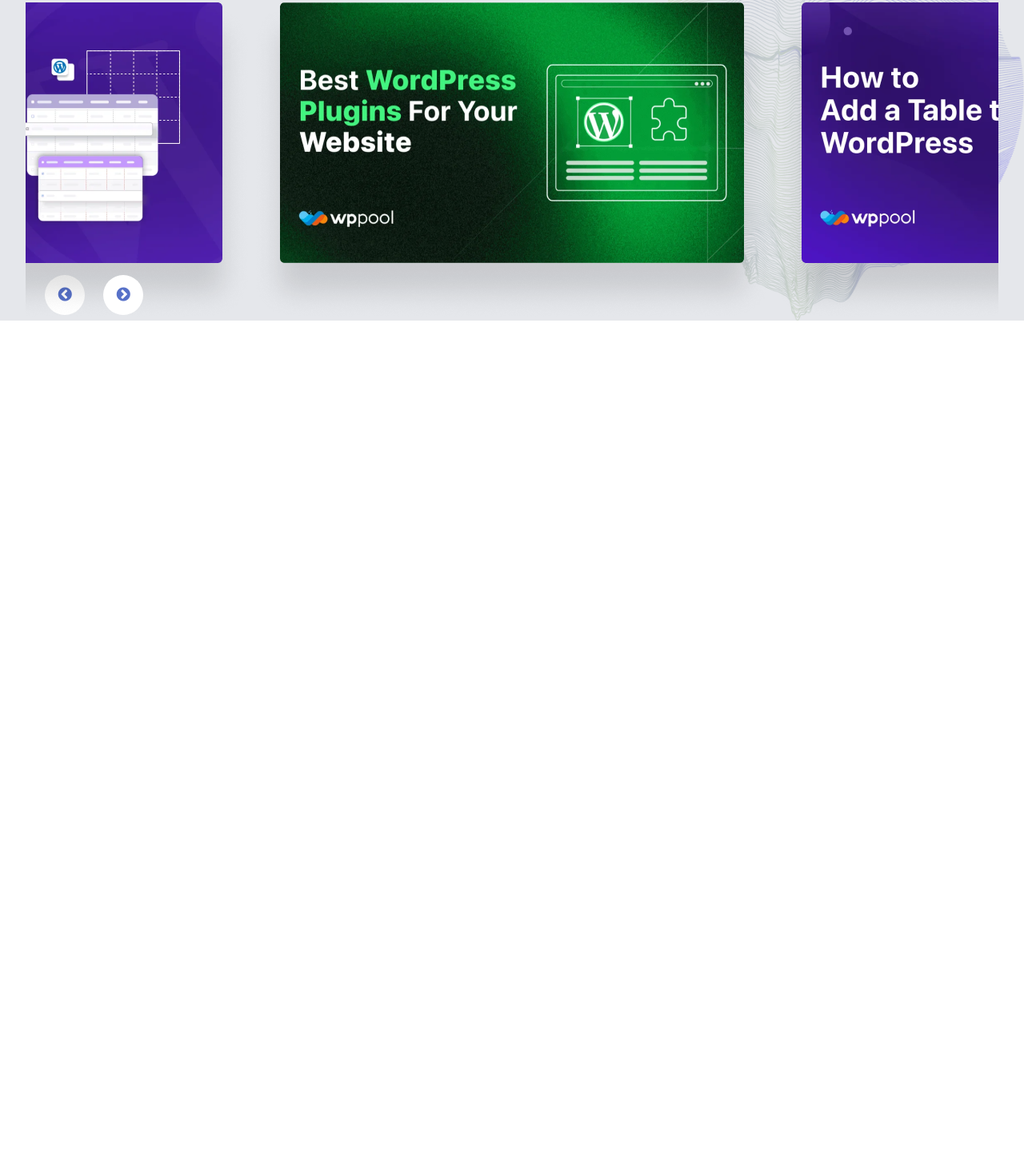
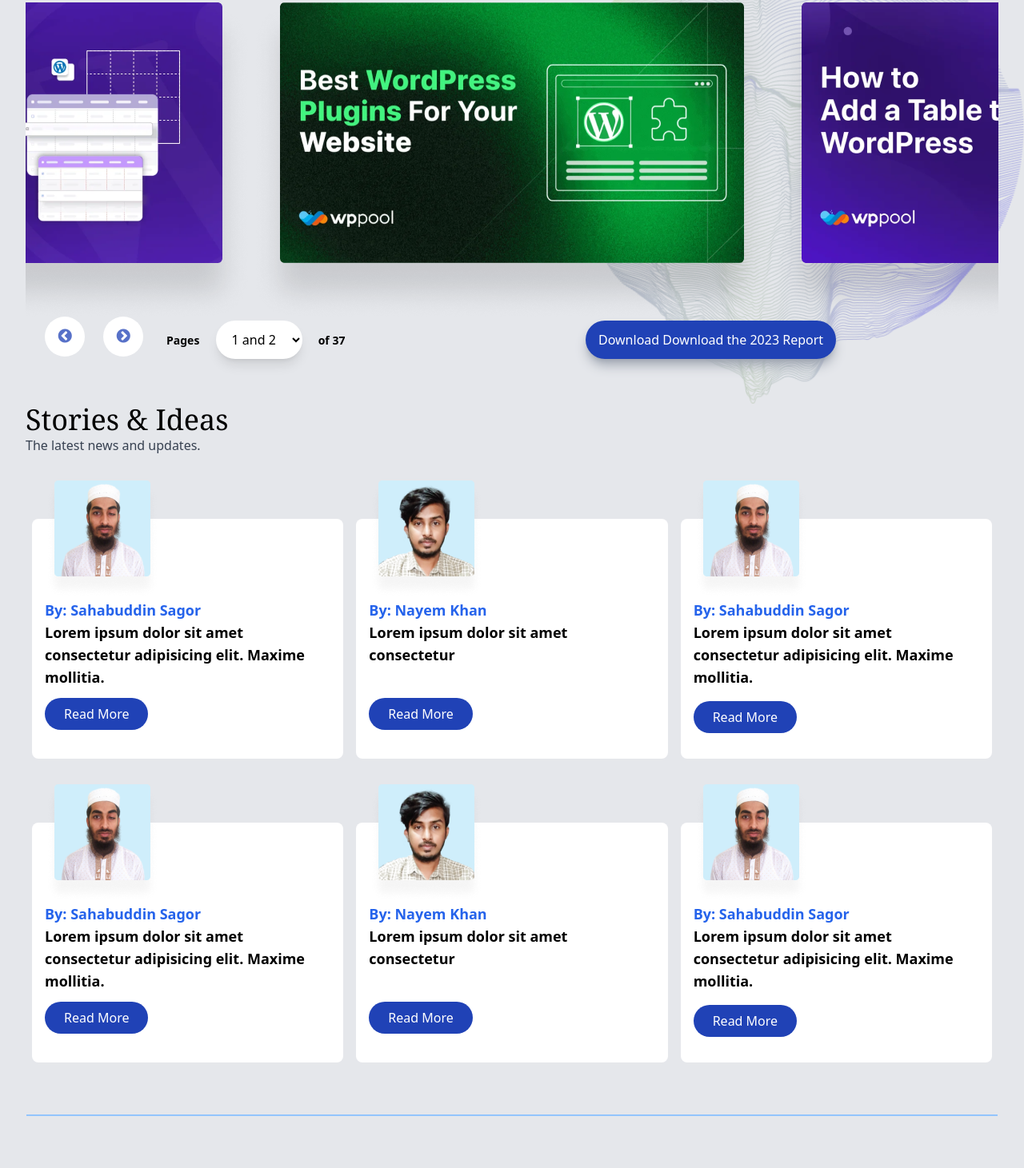
Before and after one commit to Ranagithubrr/wppool-task, a website: page index.html in a window 1280 px wide. Shown: the part 2549-4010 px from the top of the page at 80% size. Before the commit the page ends 2950 px from the top, so only its background shows below. Drawn offline with nearby package versions, Linux system fonts and the light colour scheme; files whose address does not match are found by name.

Commit message:
Feat: stories section added

```diff
--- a/index.html
+++ b/index.html
@@ -423,7 +423,81 @@
                     <img src="./assets/images/slider/rhrdgd.png" alt="">
                 </div>
             </div>
+            <div class="flex ml-44 pb-14 increaseZindex">
+                <div class="w-1/2">
+                    <span class="text-sm font-semibold">Pages</span>
+                    <select name="" id=""
+                        class="bg-white z-30 rounded-full mx-4 px-4 py-3 shadow-lg outline-none border-none cursor-pointer">
+                        <option value="1">1 and 2</option>
+                        <option value="1">3 and 4</option>
+                        <option value="1">5 and 6</option>
+                    </select>
+                    <span class="text-sm font-semibold">of 37</span>
+                </div>
+                <div class="w-1/2">
+                    <button
+                        class="bg-mainbg hover:bg-blue-600 transition-all duration-200 shadow-lg shadow-gray-400 text-white px-4 py-3 rounded-full mx-1">Download
+                        Download the 2023 Report</button>
+                </div>
+            </div>
         </section>
+        <!-- stories -->
+        <section class="px-8">
+            <h4 class="text-4xl font-serif">Stories & Ideas</h4>
+            <p class="text-gray-700 xl:w-8/12">The latest news and updates.</p>
+            <div class="flex pt-20 ">
+                <div class="w-1/3 bg-white rounded-lg p-4 mx-2 relative">
+                    <img src="./assets/images/user/1.png" alt="" class="-mt-16">
+                    <span class="text-blue-600 font-semibold text-lg">By: Sahabuddin Sagor</span>
+                    <p class="font-semibold text-lg">Lorem ipsum dolor sit amet consectetur adipisicing elit. Maxime
+                        mollitia.</p>
+                    <button class="bg-mainbg text-white rounded-full px-6 my-4 py-2 absolute bottom-5">Read
+                        More</button>
+                </div>
+                <div class="w-1/3 bg-white rounded-lg p-4 mx-2 relative">
+                    <img src="./assets/images/user/2.png" alt="" class="-mt-16">
+                    <span class="text-blue-600 font-semibold text-lg">By: Nayem Khan</span>
+                    <p class="font-semibold text-lg">Lorem ipsum dolor sit amet consectetur</p>
+                    <button class="bg-mainbg text-white rounded-full px-6 my-4 py-2 absolute bottom-5">Read
+                        More</button>
+                </div>
+                <div class="w-1/3 bg-white rounded-lg p-4 mx-2 relative">
+                    <img src="./assets/images/user/1.png" alt="" class="-mt-16">
+                    <span class="text-blue-600 font-semibold text-lg">By: Sahabuddin Sagor</span>
+                    <p class="font-semibold text-lg">Lorem ipsum dolor sit amet consectetur adipisicing elit. Maxime
+                        mollitia.</p>
+                    <button class="bg-mainbg text-white rounded-full px-6 my-4 py-2 ">Read More</button>
+                </div>
+
+            </div>
+            <div class="flex pt-20">
+                <div class="w-1/3 bg-white rounded-lg p-4 mx-2 relative">
+                    <img src="./assets/images/user/1.png" alt="" class="-mt-16">
+                    <span class="text-blue-600 font-semibold text-lg">By: Sahabuddin Sagor</span>
+                    <p class="font-semibold text-lg">Lorem ipsum dolor sit amet consectetur adipisicing elit. Maxime
+                        mollitia.</p>
+                    <button class="bg-mainbg text-white rounded-full px-6 my-4 py-2 absolute bottom-5">Read
+                        More</button>
+                </div>
+                <div class="w-1/3 bg-white rounded-lg p-4 mx-2 relative">
+                    <img src="./assets/images/user/2.png" alt="" class="-mt-16">
+                    <span class="text-blue-600 font-semibold text-lg">By: Nayem Khan</span>
+                    <p class="font-semibold text-lg">Lorem ipsum dolor sit amet consectetur</p>
+                    <button class="bg-mainbg text-white rounded-full px-6 my-4 py-2 absolute bottom-5">Read
+                        More</button>
+                </div>
+                <div class="w-1/3 bg-white rounded-lg p-4 mx-2 relative">
+                    <img src="./assets/images/user/1.png" alt="" class="-mt-16">
+                    <span class="text-blue-600 font-semibold text-lg">By: Sahabuddin Sagor</span>
+                    <p class="font-semibold text-lg">Lorem ipsum dolor sit amet consectetur adipisicing elit. Maxime
+                        mollitia.</p>
+                    <button class="bg-mainbg text-white rounded-full px-6 my-4 py-2">Read More</button>
+                </div>
+            </div>
+        </section>
+        <div class="px-8 py-16">
+            <hr class="bg-blue-300 border h-1">
+        </div>
     </div>
 
 
@@ -489,13 +563,13 @@
         $(document).ready(function () {
             $('.imageslider').slick({
                 dots: false,
-                arrows:true,
+                arrows: true,
                 infinite: true,
                 speed: 300,
                 slidesToShow: 1,
                 centerMode: true,
                 variableWidth: true,
-                autoplay:true,
+                autoplay: true,
             });
         });
     </script>
--- a/style.css
+++ b/style.css
@@ -57,11 +57,14 @@
     box-sizing: border-box;
 }
 
-.imageslider .slick-prev {
+.imageslider .slick-prev,
+.imageslider .slick-prev:focus,
+.imageslider .slick-prev:hover {
     background-color: white;
     color: black;
+    z-index: 10;
     /* Keep this one */
-    top: 92%;
+    top: 105%;
     left: 2%;
     border-radius: 50%;
     height: 50px;
@@ -84,9 +87,13 @@
     background-color: white;
     color: black;
     /* Keep this one */
-    top: 92%;
+    top: 105%;
     left: 8%;
     border-radius: 50%;
     height: 50px;
     width: 50px;
 }
+
+.increaseZindex{
+    z-index: 20;
+}
```
Also changed, not shown: assets/images/user/1.png (added), assets/images/user/2.png (added), src/output.css.
